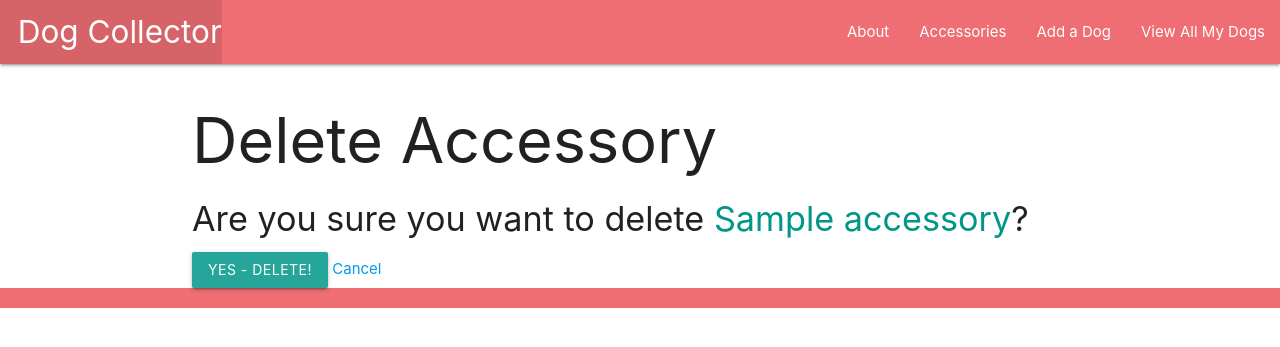
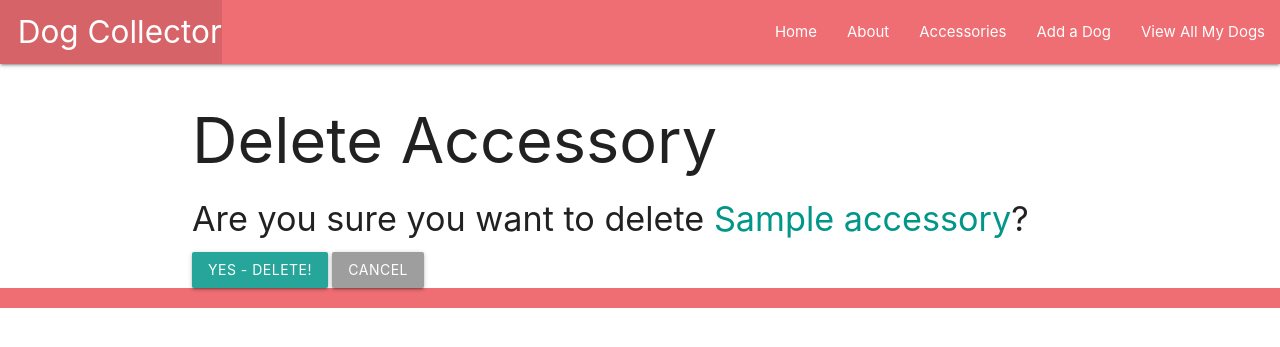
Before and after one commit to Apple-supaporn/dog_collector_hw, a Django app: page /accessories/1/delete/ in a window 1280 px wide. Shown: the top 347 px of the page. Run offline with Django 4.2, Linux system fonts and the light colour scheme; tables that the repository leaves empty hold one stand-in row (values such as "Sample post").

Commit message:
add nav bar 'home','accessories' + add 'add accessory' button + add cancel button

```diff
--- a/dogcollector_project/dogcollector_app/templates/dogcollector_app/accessory_confirm_delete.html
+++ b/dogcollector_project/dogcollector_app/templates/dogcollector_app/accessory_confirm_delete.html
@@ -8,6 +8,6 @@
   <form action="" method="POST">
     {% csrf_token %}
     <input type="submit" value="Yes - Delete!" class="btn">
-    <a href="{% url 'accessories_detail' object.id %}">Cancel</a>
+    <a href="{% url 'accessories_detail' object.id %}" class="btn grey">Cancel</a>
   </form>
 {% endblock %}
--- a/dogcollector_project/dogcollector_app/templates/dogcollector_app/accessory_form.html
+++ b/dogcollector_project/dogcollector_app/templates/dogcollector_app/accessory_form.html
@@ -15,5 +15,6 @@
       {{ form.as_table }}
     </table>
     <input type="submit" value="Submit!" class="btn">
+    <a href="{% url 'accessories_index' %}" class="btn grey">Cancel</a>
   </form>
 {% endblock %}
--- a/dogcollector_project/dogcollector_app/templates/dogcollector_app/accessory_list.html
+++ b/dogcollector_project/dogcollector_app/templates/dogcollector_app/accessory_list.html
@@ -2,6 +2,7 @@
 {% block content %}
 
 <h1>Accessory List</h1>
+<a href="{% url 'accessories_create' %}" class="btn">Add Accessory</a>
 
 {% for accessory in accessory_list %}
   <a href="{% url 'accessories_detail' accessory.id %}">
--- a/dogcollector_project/dogcollector_app/templates/dogcollector_app/dog_form.html
+++ b/dogcollector_project/dogcollector_app/templates/dogcollector_app/dog_form.html
@@ -21,5 +21,7 @@
             {{ form.as_p }}
         </table>
         <input type="submit" value="Submit" class="btn">
+        <a href="{% url 'index' %}" class="btn gray">Cancel</a>
+
     </form>
 {% endblock %}
--- a/dogcollector_project/dogcollector_app/templates/dogs/base.html
+++ b/dogcollector_project/dogcollector_app/templates/dogs/base.html
@@ -23,6 +23,8 @@
         <ul class="right">
           <!-- all '<a> </a>'' is get request -->
           <!-- update this to use 'url' template tag-->
+          <li><a href="{% url 'home' %}">Home</a></li>
+
           <li><a href="{% url 'about' %}">About</a></li>
 
           <li><a href="{% url 'accessories_index' %}">Accessories</a></li>
```
